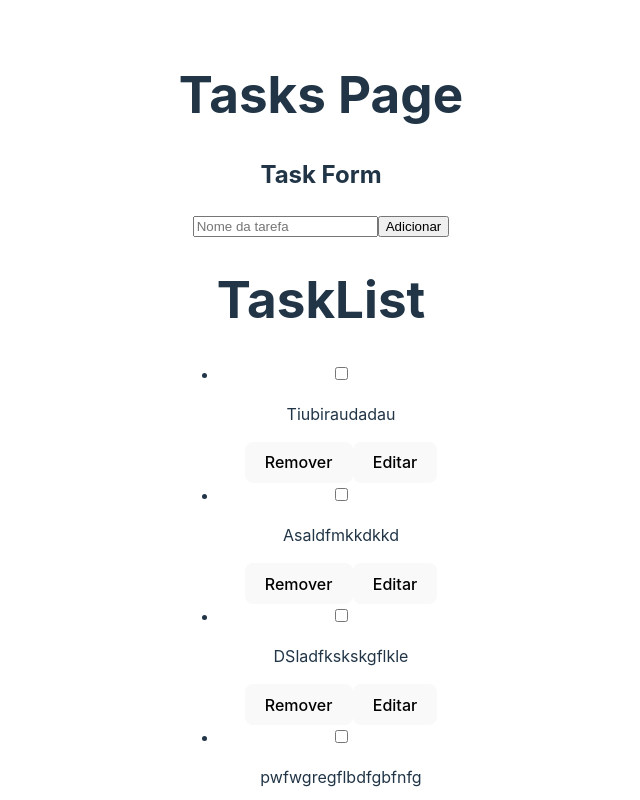
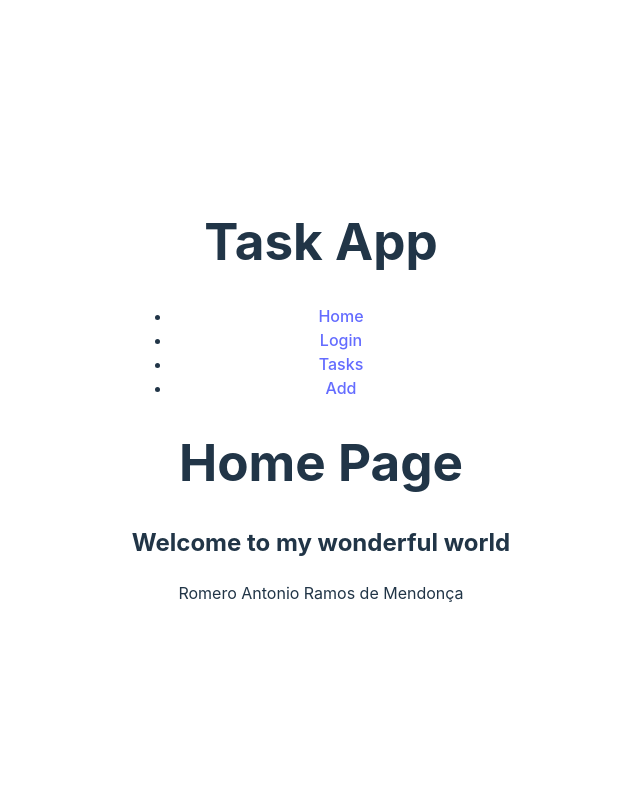
Before and after one commit to rm3d0nc4/tasks-app, a React (Vite) app: page / in a window 1280 px wide. Shown: the top 800 px of the page, without its empty margins (319-959 px from the left). Built offline with nearby package versions, Linux system fonts and the light colour scheme; data requests are answered from the project's data file.

Commit message:
added react-router-dom dependencie; created pages; created routes; changed task service

```diff
--- a/package.json
+++ b/package.json
@@ -12,6 +12,7 @@
   "dependencies": {
     "react": "^18.2.0",
     "react-dom": "^18.2.0",
+    "react-router-dom": "^6.16.0",
     "ulid": "^2.3.0"
   },
   "devDependencies": {
--- a/src/App.tsx
+++ b/src/App.tsx
@@ -1,14 +1,40 @@
-
-import './App.css'
-import { TaskPage } from './pages/TasksPage'
+import { BrowserRouter, NavLink } from "react-router-dom";
+import "./App.css";
+import { TasksProvider } from "./core/providers/task_provider";
+import { AppRoutes } from "./core/routes/app_routes";
 
 function App() {
-
   return (
     <>
-      <TaskPage />
+    <BrowserRouter>
+      <header>
+        <h1>Task App</h1>
+        <nav>
+          <ul>
+            <li>
+              <NavLink to="/">Home</NavLink>
+            </li>
+            <li>
+              <NavLink to="/login">Login</NavLink>
+            </li>
+            <li>
+              <NavLink to="/tasks">Tasks</NavLink>
+            </li>
+            <li>
+              <NavLink to="/new-task">Add</NavLink>
+            </li>
+          </ul>
+        </nav>
+      </header>
+      <TasksProvider>
+        <AppRoutes />
+      </TasksProvider>
+      <footer>
+        <p>Romero Antonio Ramos de Mendonça</p>
+      </footer>
+    </BrowserRouter>
     </>
-  )
+  );
 }
 
-export default App
+export default App;
--- /dev/null
+++ b/src/core/routes/app_routes.tsx
@@ -0,0 +1,23 @@
+import { Route, Routes } from "react-router-dom";
+import { HomePage } from "../../pages/HomePage";
+import { LoginPage } from "../../pages/LoginPage";
+import { TaskPage } from "../../pages/TasksPage";
+import { TaskFormPage } from "../../pages/TaskFormPage";
+import { TaskDetailsPage } from "../../pages/TaskDetailsPage";
+
+export function AppRoutes() {
+  return (
+    <>
+      <Routes>
+        <Route path="/" element={<HomePage />} />
+        <Route path="/login" element={<LoginPage />} />
+        <Route path="/new-task" element={<TaskFormPage />} />
+        <Route path="/tasks">
+          <Route index element={<TaskPage />} />
+          <Route path=":id" element={<TaskDetailsPage />} />
+        </Route>
+        <Route path="*" element={<h1>Not Found</h1>} />
+      </Routes>
+    </>
+  );
+}
--- a/src/core/services/task_service.ts
+++ b/src/core/services/task_service.ts
@@ -42,8 +42,15 @@ async function deleteTask(id: string): Promise<void> {
     return deletedTask;
 }
 
+async function getTask(id: string): Promise<Task> {
+    const response = await fetch(`${baseUrl}/tasks/${id}`);
+    const task = await response.json();
+    return task;
+}
+
 export const TaskService = {
     listAllTasks,
+    getTask,
     addTask,
     updateTask,
     deleteTask
--- /dev/null
+++ b/src/pages/HomePage/index.tsx
@@ -0,0 +1,9 @@
+export function HomePage() {
+
+    return (
+        <>
+            <h1>Home Page</h1>
+            <h2>Welcome to my wonderful world</h2>
+        </>
+    )
+}
--- /dev/null
+++ b/src/pages/LoginPage/index.tsx
@@ -0,0 +1,9 @@
+export function LoginPage() {
+
+    return (
+        <>
+            <h1>Login Page</h1>
+            <h2>Safety First</h2>
+        </>
+    )
+}
--- /dev/null
+++ b/src/pages/TaskDetailsPage/index.tsx
@@ -0,0 +1,74 @@
+import { useState, useRef, useEffect, useMemo, useCallback } from "react";
+import { useTasksDispatcher } from "../../core/hooks/use_tasks_dispatcher";
+import { ActionType } from "../../core/reducers/task_reducer";
+import { TaskService } from "../../core/services/task_service";
+import { Link, useParams } from "react-router-dom";
+import { Task } from "../TasksPage/interfaces/task";
+
+export function TaskDetailsPage() {
+  const dispatch = useTasksDispatcher();
+  const [task, setTask] = useState<Task>();
+  const [isEditing, setIsEditing] = useState(false);
+  const refTaskNameInput = useRef<HTMLInputElement>(null);
+  const refTaskDescriptionInput = useRef<HTMLInputElement>(null);
+
+  const { id } = useParams();
+  // console.log("Executando1: %s", id);
+
+  const getTaskDetails = useCallback(async () => {
+    try {
+      const task = await TaskService.getTask(id!);
+      setTask(task);
+      // console.log("Task: %s", task);
+    } catch (error) {
+      // console.log("Error: %s", error);
+    }
+  }, [id]);
+
+  useEffect(() => {
+    // console.log("Executando2");
+    getTaskDetails();
+  }, [getTaskDetails]);
+
+  const handleSaveOrEdit = () => {
+    if (isEditing) {
+      task!.name = refTaskNameInput.current!.value;
+      task!.description = refTaskDescriptionInput.current!.value;
+      TaskService.updateTask(task!).then((task) => dispatch({ type: ActionType.UPDATED, payload: { task } }));
+    }
+    setIsEditing(!isEditing);
+  };
+
+  const handleTaskDelete = () => {
+    TaskService.deleteTask(task!.id).then(() => dispatch({ type: ActionType.DELETED, payload: { id: task!.id } }));
+  };
+
+  useEffect(() => {
+    if (isEditing) {
+      refTaskNameInput.current!.value = task!.name;
+      refTaskDescriptionInput.current!.value = task!.description ?? "";
+      refTaskNameInput.current!.focus();
+    }
+  }, [isEditing]);
+
+  const labelEditOrSave = useMemo(() => {
+    return isEditing ? "Salvar" : "Editar";
+  }, [isEditing]);
+
+  return (
+    <>
+      <h2>Task Details</h2>
+      <div>
+        {isEditing ? <input type="text" ref={refTaskNameInput}/> : <h4>{task?.name}</h4>}
+
+        {isEditing ? <input type="text" ref={refTaskDescriptionInput}/> : <p>{task?.description}</p>}
+      </div>
+
+      <Link to="/tasks" onClick={handleTaskDelete}>
+        Remover
+      </Link>
+      {/* <button onClick={handleTaskDelete}>Remover</button> */}
+      <button onClick={handleSaveOrEdit}>{labelEditOrSave}</button>
+    </>
+  );
+}
--- a/src/pages/TasksPage/components/TaskForm/index.tsx
+++ b/src/pages/TaskFormPage/index.tsx
@@ -1,28 +1,33 @@
 import { useRef } from "react";
-import { useTasksDispatcher } from "../../../../core/hooks/use_tasks_dispatcher";
-import { ActionType } from "../../../../core/reducers/task_reducer";
-import { Task } from "../../interfaces/task";
-import { TaskService } from "../../../../core/services/task_service";
+import { useTasksDispatcher } from "../../core/hooks/use_tasks_dispatcher";
+import { ActionType } from "../../core/reducers/task_reducer";
+import { Task } from "../TasksPage/interfaces/task";
+import { TaskService } from "../../core/services/task_service";
 import { ulid } from "ulid";
 
-export function TaskForm() {
+export function TaskFormPage() {
     const inputTaskNameRef = useRef<HTMLInputElement>(null);
+    const inputTaskDescriptionRef = useRef<HTMLInputElement>(null);
     const dispatch = useTasksDispatcher();
 
 
     const handleFormSubmit = (event: React.FormEvent<HTMLFormElement>) => {
         event.preventDefault();
         const taskName = inputTaskNameRef.current!.value;
+        const taskDescription = inputTaskDescriptionRef.current!.value;
         const newTask: Task = {
             id: ulid(),
             name: taskName,
-            description: "...",
+            description: taskDescription,
             done: false,
             createdAt: new Date(),
         };
         inputTaskNameRef.current!.value = "";
+        inputTaskDescriptionRef.current!.value = "";
         inputTaskNameRef.current!.focus();
         TaskService.addTask(newTask).then((task) => dispatch({type: ActionType.ADDED, payload: {task}}));
+
+
 
     }
 
@@ -31,6 +36,7 @@ export function TaskForm() {
             <h2>Task Form</h2>
             <form onSubmit={handleFormSubmit}>
                 <input type="text" placeholder="Nome da tarefa" ref={inputTaskNameRef}/>
+                <input type="text" placeholder="Descrição da tarefa" ref={inputTaskDescriptionRef}/>
                 <input type="submit" value={'Adicionar'}/>
             </form>
         </div>
--- a/src/pages/TasksPage/components/TaskListItem/index.tsx
+++ b/src/pages/TasksPage/components/TaskListItem/index.tsx
@@ -1,4 +1,4 @@
-import { useEffect, useMemo, useRef, useState } from "react";
+import { Link } from "react-router-dom";
 import { useTasksDispatcher } from "../../../../core/hooks/use_tasks_dispatcher";
 import { ActionType } from "../../../../core/reducers/task_reducer";
 import { TaskService } from "../../../../core/services/task_service";
@@ -10,47 +10,17 @@ interface TaskListItemProps {
 
 export function TaskListItem({ task }: TaskListItemProps) {
   const dispatch = useTasksDispatcher();
-
-  const [isEditing, setIsEditing] = useState(false);
-  const refInput = useRef<HTMLInputElement>(null);
-
-  const handleSaveOrEdit = () => {
-    if (isEditing) {
-      task.name = refInput.current!.value;
-      TaskService.updateTask(task).then((task) => dispatch({ type: ActionType.UPDATED, payload: { task } }));
-    }
-    setIsEditing(!isEditing);
-  };
-
   const handleTaskDone = () => {
     task.done = !task.done;
     TaskService.updateTask(task).then((task) => dispatch({ type: ActionType.UPDATED, payload: { task } }));
   };
 
-  const handleTaskDelete = () => {
-    TaskService.deleteTask(task.id).then(() => dispatch({ type: ActionType.DELETED, payload: { id: task.id } }));
-  };
-
-
-  useEffect(() => {
-    if (isEditing) {
-      refInput.current!.value = task.name;
-        refInput.current!.focus();
-    }
-  }, [isEditing]);
-
-  const labelEditOrSave = useMemo(() => {
-    return isEditing ? "Salvar" : "Editar";
-  }, [isEditing]);
-
-
-
   return (
     <div className="task-list-item">
       <input type="checkbox" checked={task.done} onChange={handleTaskDone} />
-      {isEditing ? <input type="text" ref={refInput} /> : <p>{task.name}</p>}
-      <button onClick={handleTaskDelete}>Remover</button>
-      <button onClick={handleSaveOrEdit}>{labelEditOrSave}</button>
+      <p>
+        <Link to={`/tasks/${task.id}`}>{task.name}</Link>
+      </p>
     </div>
   );
 }
--- a/src/pages/TasksPage/index.tsx
+++ b/src/pages/TasksPage/index.tsx
@@ -1,15 +1,10 @@
-import { TasksProvider } from "../../core/providers/task_provider";
-import { TaskForm } from "./components/TaskForm";
 import TaskList from "./components/TaskList";
 
 export function TaskPage() {
   return (
-    <TasksProvider>
-      <div>
-        <h1>Tasks Page</h1>
-        <TaskForm />
-        <TaskList />
-      </div>
-    </TasksProvider>
+    <div>
+      <h1>Tasks Page</h1>
+      <TaskList />
+    </div>
   );
 }
```
Also changed, not shown: 1 other file (tests, documents, lock files or other folders).
